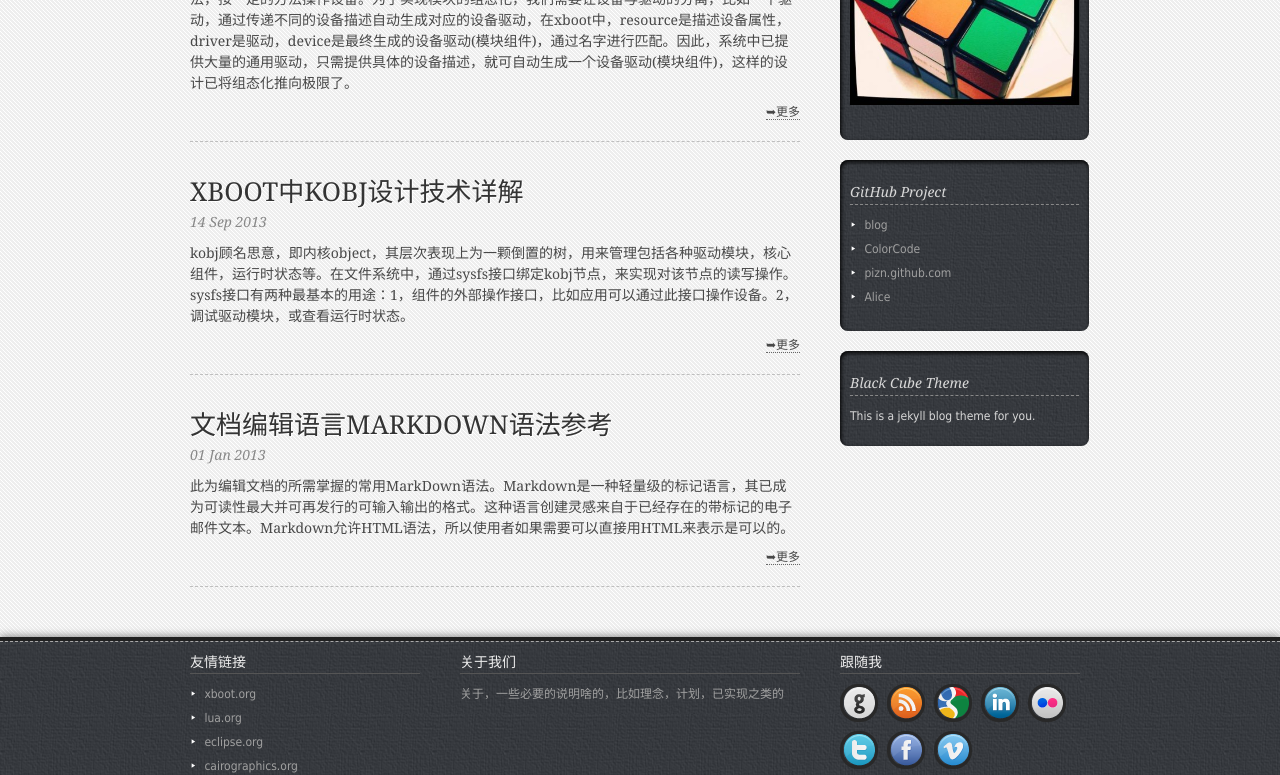
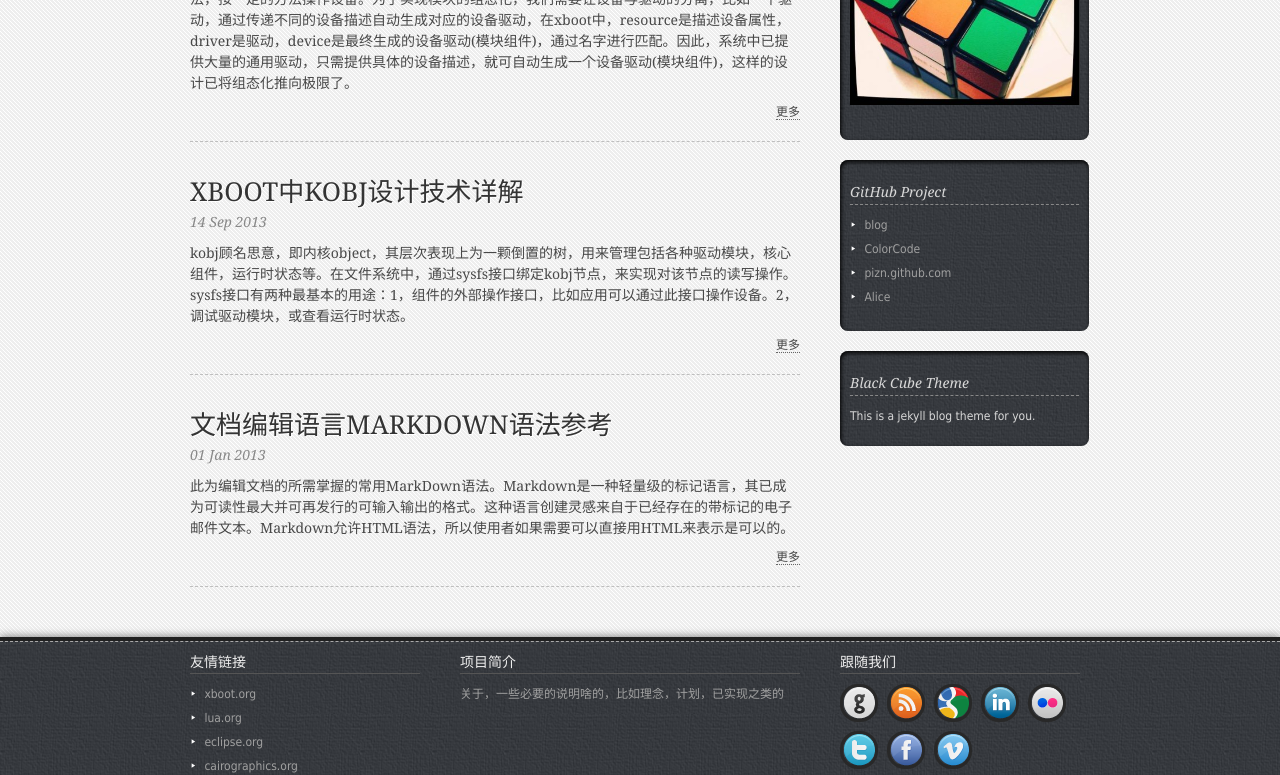
Before and after one commit to xboot/xboot.github.io, a Jekyll site: the page built from index.html, in a window 1280 px wide. Shown: the part 265-1040 px from the top of the page. Built offline with Jekyll 4.4.1, drawn with Linux system fonts in a browser that asks for light colours; Markdown is read by kramdown in place of the engine named in the settings; the list of posts is cut into pages by our own code.

Commit message:
fix themes ...

```diff
--- a/_includes/foot.html
+++ b/_includes/foot.html
@@ -11,11 +11,11 @@
 				</ul>
 			</article>
 			<article class="about">
-				<h4 class="title">关于我们</h4>
+				<h4 class="title">项目简介</h4>
 				<p>关于，一些必要的说明啥的，比如理念，计划，已实现之类的</p>
 			</article>
 			<article class="follow">
-				<h4 class="title">跟随我</h4>
+				<h4 class="title">跟随我们</h4>
 				<ul>
 					<li><a href="https://github.com/xboot/xboot" class="ico-github" target="_blank">github</a></li>
 					<li><a href="{{ site.feed }}" class="ico-rss" target="_blank">rss</a></li>
--- a/about.html
+++ b/about.html
@@ -1,6 +1,6 @@
 ---
 layout: default
-title: About & Contacts
+title: About
 ---
 <section class="content">
 	<div class="content-cnt fn-clear">
--- a/archives.html
+++ b/archives.html
@@ -5,7 +5,7 @@ title: Archives
 <section class="content">
 	<div class="content-cnt fn-clear">
 		<div class="archives">
-			<h4 class="page-title">All posts is here.&nbsp;&nbsp;&nbsp;<span>({{ site.posts | size }} posts.)</span></h4>
+			<h4 class="page-title">所有文章&nbsp;<span>(共{{ site.posts | size }}篇)</span></h4>
 			{% for post in site.posts %}
 				<article class="article-box">
 					<h3 class="title"><a href="{{ post.url }}">{{ post.title }}</a></h3>
--- a/index.html
+++ b/index.html
@@ -9,7 +9,7 @@ layout: default
 					<h3 class="main-excerpt-title"><a href="{{ rpost.url }}" title="{{ rpost.title }}" rel="bookmark">{{ rpost.title }}</a></h3>
 					<p class="date"><time pubdate="{{ rpost.date }}">{{ rpost.date | date_to_string }}</time></p>
 					<p>{{ rpost.description }}</p>
-					<p class="more"><a href="{{ rpost.url }}" title="Read More" rel="nofollow"><span>&#10149;</span>更多</a></p>
+					<p class="more"><a href="{{ rpost.url }}" title="Read More" rel="nofollow">更多</a></p>
 				</article>
 			{% endfor %}
 			{% if paginator.total_pages > 1 %}
```
